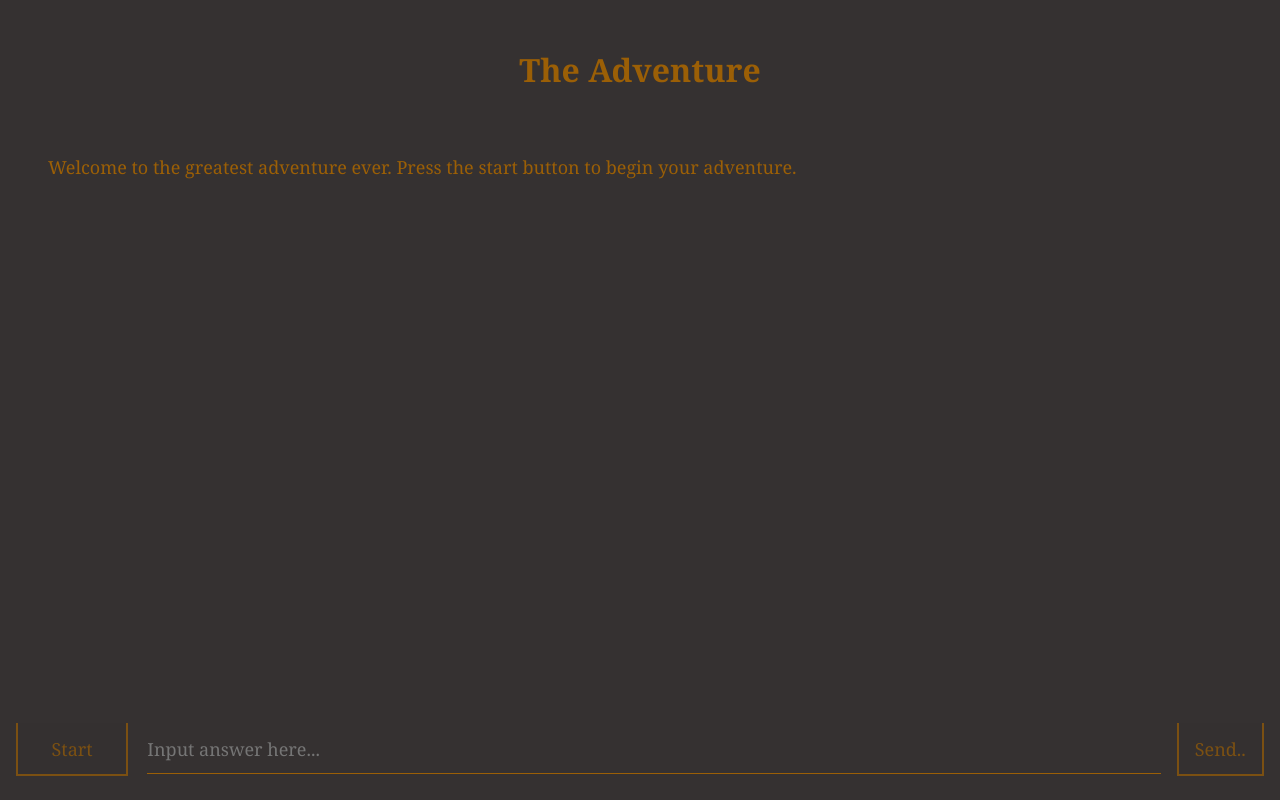
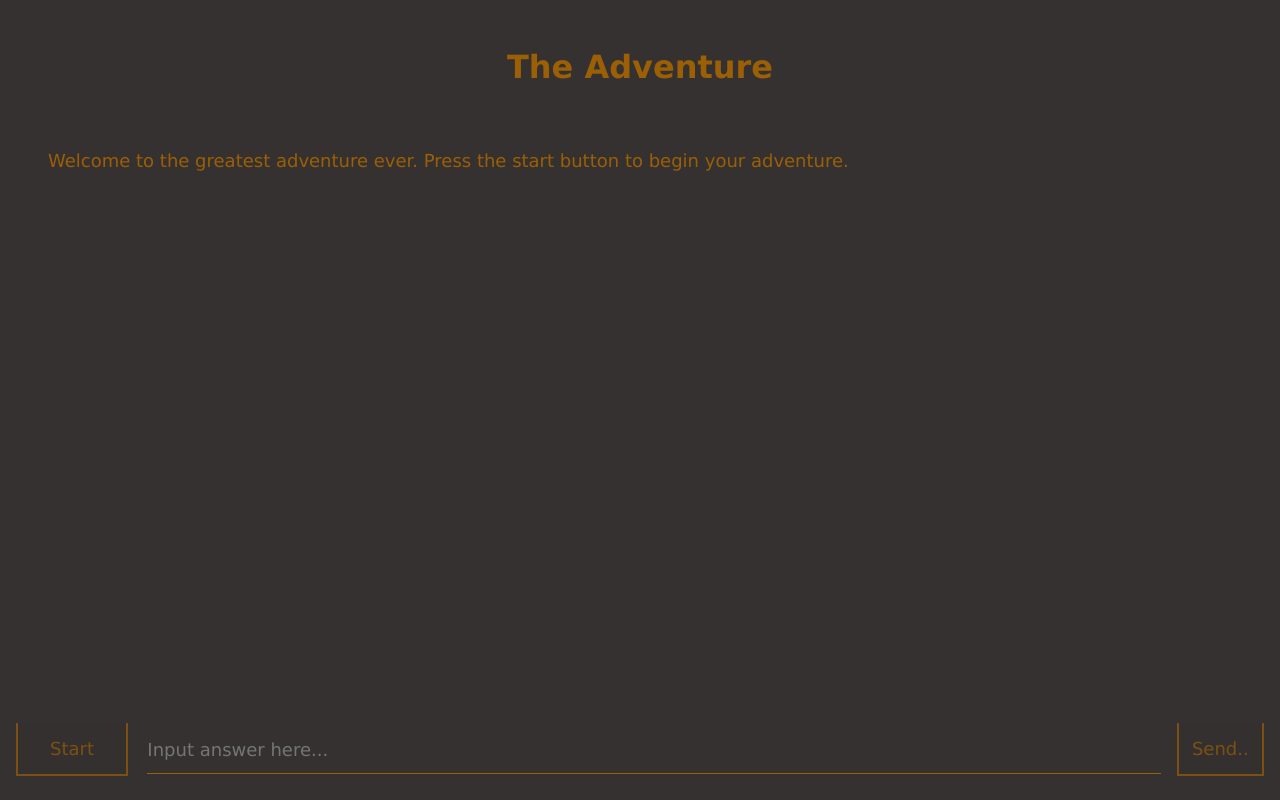
Before and after one commit to zazzzi/text_game, a plain HTML site: page index.html in a window 1280 px wide. Drawn offline with Linux system fonts and the light colour scheme.

Commit message:
cleaned upp css

```diff
--- a/style.css
+++ b/style.css
@@ -2,23 +2,23 @@
     box-sizing: border-box;
     margin: 0;
     padding: 0;
-    font-family: Cambria, Cochin, Georgia, Times, 'Times New Roman', serif;
+    font-family: 'Lucida Sans', 'Lucida Sans Regular', 'Lucida Grande', 'Lucida Sans Unicode', Geneva, Verdana, sans-serif;
 
 
 }
+/* background for the whole page */
 body {
     background-color: rgb(53, 49, 49);
 }
+
 /*  Global Classes  */
 .center {
     align-items: center;
     justify-content: center;
 }
-
 .flex {
     display: flex;
 }
-
 .stretch {
     width: 100%;
 }
```
